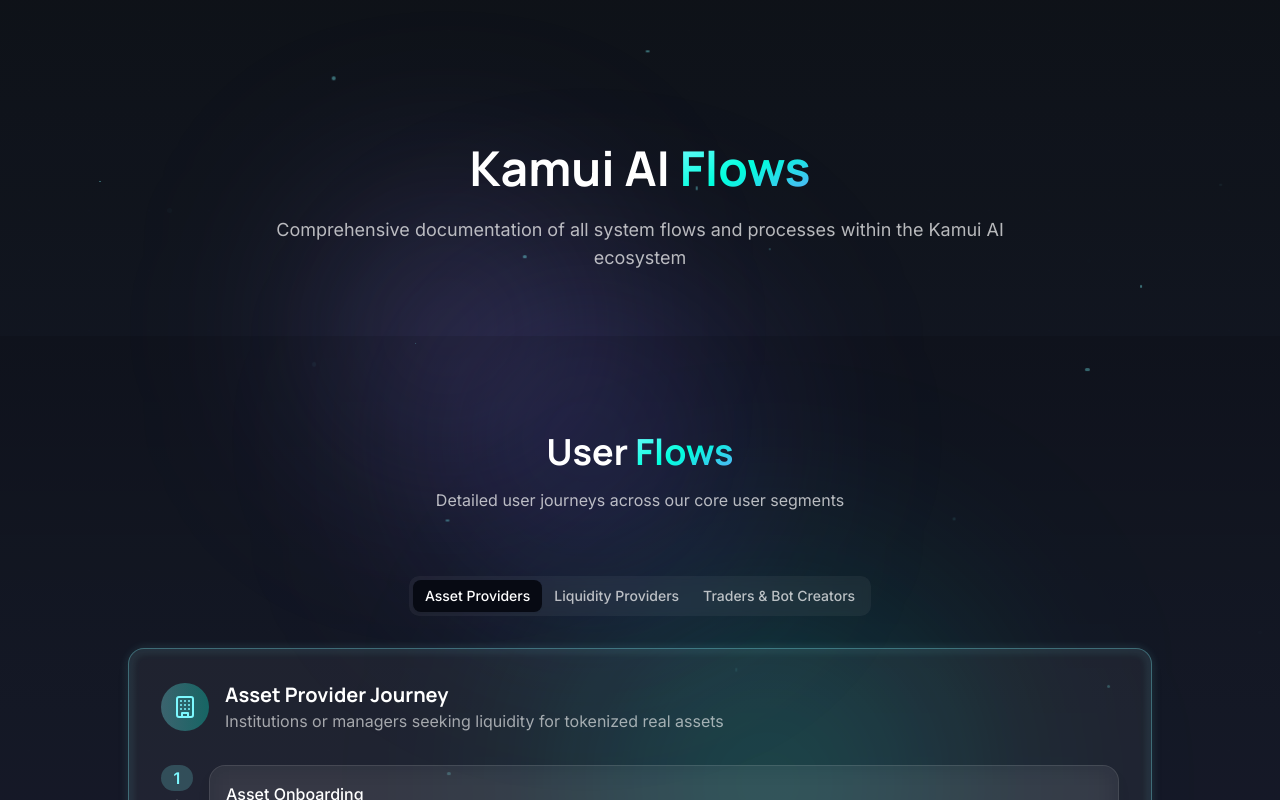
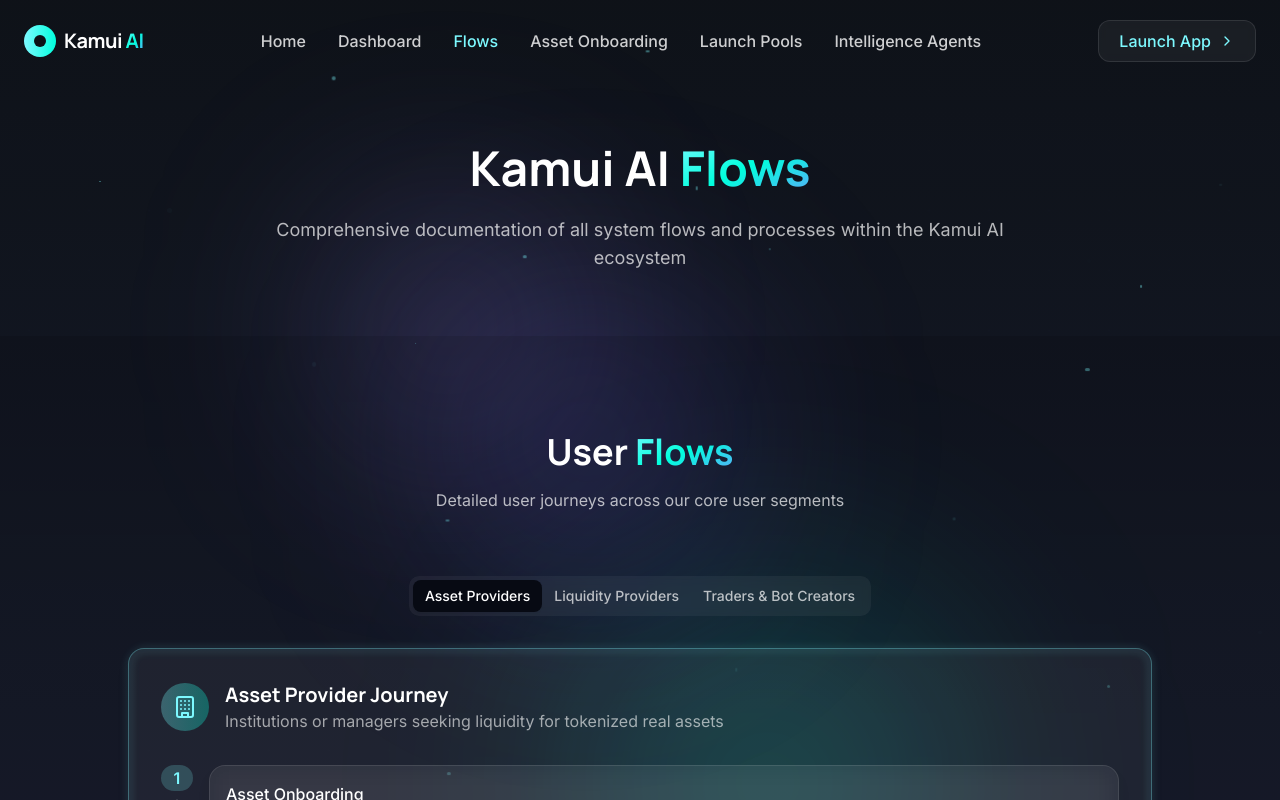
Before and after one commit to truthseeking2201/kamui-flow-design, a React (Vite) app: page /flows in a window 1280 px wide. Shown: the top 800 px of the page. Built offline with nearby package versions, Linux system fonts and the light colour scheme.

Commit message:
Refactor: Improve navigation structure
Improve the navigation structure to prevent users from getting lost.

```diff
--- a/src/components/Layout.tsx
+++ b/src/components/Layout.tsx
@@ -2,7 +2,6 @@
 import React from 'react';
 import Navigation from './Navigation';
 import AnimatedBackground from './AnimatedBackground';
-import { useLocation } from 'react-router-dom';
 
 interface LayoutProps {
   children: React.ReactNode;
@@ -10,11 +9,8 @@ interface LayoutProps {
 }
 
 const Layout: React.FC<LayoutProps> = ({ children, hideNav = false }) => {
-  const location = useLocation();
-  const isHomePage = location.pathname === '/';
-
-  // Only show navigation on the homepage and when not explicitly hidden
-  const shouldShowNav = !hideNav && isHomePage;
+  // Only hide navigation when explicitly requested
+  const shouldShowNav = !hideNav;
 
   return (
     <div className="min-h-screen w-full bg-kamui-dark text-foreground overflow-hidden relative">
--- a/src/components/Navigation.tsx
+++ b/src/components/Navigation.tsx
@@ -1,11 +1,21 @@
 
 import React, { useState, useEffect } from 'react';
 import { Menu, X, ChevronRight } from 'lucide-react';
-import { Link } from 'react-router-dom';
+import { Link, useLocation } from 'react-router-dom';
+import {
+  NavigationMenu,
+  NavigationMenuContent,
+  NavigationMenuItem,
+  NavigationMenuLink,
+  NavigationMenuList,
+  NavigationMenuTrigger,
+} from "@/components/ui/navigation-menu";
+import { cn } from "@/lib/utils";
 
 const Navigation: React.FC = () => {
   const [isScrolled, setIsScrolled] = useState(false);
   const [isMenuOpen, setIsMenuOpen] = useState(false);
+  const location = useLocation();
 
   useEffect(() => {
     const handleScroll = () => {
@@ -15,6 +25,13 @@ const Navigation: React.FC = () => {
     window.addEventListener('scroll', handleScroll);
     return () => window.removeEventListener('scroll', handleScroll);
   }, []);
+
+  const isActive = (path: string) => {
+    if (path === '/') {
+      return location.pathname === '/';
+    }
+    return location.pathname.startsWith(path);
+  };
 
   return (
     <header
@@ -33,26 +50,23 @@ const Navigation: React.FC = () => {
 
         {/* Desktop Navigation */}
         <nav className="hidden md:flex items-center gap-8">
-          <Link to="/" className="text-white/80 hover:text-kamui-accent transition-colors duration-200 font-medium story-link">
+          <Link to="/" className={`transition-colors duration-200 font-medium ${isActive('/') ? 'text-kamui-accent' : 'text-white/80 hover:text-kamui-accent'}`}>
             Home
           </Link>
-          <Link to="/#features" className="text-white/80 hover:text-kamui-accent transition-colors duration-200 font-medium story-link">
-            Features
+          <Link to="/dashboard" className={`transition-colors duration-200 font-medium ${isActive('/dashboard') ? 'text-kamui-accent' : 'text-white/80 hover:text-kamui-accent'}`}>
+            Dashboard
           </Link>
-          <Link to="/#strategy" className="text-white/80 hover:text-kamui-accent transition-colors duration-200 font-medium story-link">
-            Strategy
-          </Link>
-          <Link to="/#vaults" className="text-white/80 hover:text-kamui-accent transition-colors duration-200 font-medium story-link">
-            Vaults
-          </Link>
-          <Link to="/flows" className="text-white/80 hover:text-kamui-accent transition-colors duration-200 font-medium story-link">
+          <Link to="/flows" className={`transition-colors duration-200 font-medium ${isActive('/flows') ? 'text-kamui-accent' : 'text-white/80 hover:text-kamui-accent'}`}>
             Flows
           </Link>
-          <Link to="/asset-onboarding" className="text-white/80 hover:text-kamui-accent transition-colors duration-200 font-medium story-link">
+          <Link to="/asset-onboarding" className={`transition-colors duration-200 font-medium ${isActive('/asset-onboarding') ? 'text-kamui-accent' : 'text-white/80 hover:text-kamui-accent'}`}>
             Asset Onboarding
           </Link>
-          <Link to="/dashboard" className="text-white/80 hover:text-kamui-accent transition-colors duration-200 font-medium story-link">
-            Dashboard
+          <Link to="/launch-pools" className={`transition-colors duration-200 font-medium ${isActive('/launch-pool') ? 'text-kamui-accent' : 'text-white/80 hover:text-kamui-accent'}`}>
+            Launch Pools
+          </Link>
+          <Link to="/intelligence-agents" className={`transition-colors duration-200 font-medium ${isActive('/intelligence-agents') || isActive('/agent/') ? 'text-kamui-accent' : 'text-white/80 hover:text-kamui-accent'}`}>
+            Intelligence Agents
           </Link>
         </nav>
 
@@ -84,52 +98,45 @@ const Navigation: React.FC = () => {
         <nav className="flex flex-col items-center gap-8 text-xl">
           <Link
             to="/"
-            className="text-white/80 hover:text-kamui-accent transition-colors duration-200 font-medium story-link"
+            className={`transition-colors duration-200 font-medium ${isActive('/') ? 'text-kamui-accent' : 'text-white/80 hover:text-kamui-accent'}`}
             onClick={() => setIsMenuOpen(false)}
           >
             Home
           </Link>
           <Link
-            to="/#features"
-            className="text-white/80 hover:text-kamui-accent transition-colors duration-200 font-medium story-link"
+            to="/dashboard"
+            className={`transition-colors duration-200 font-medium ${isActive('/dashboard') ? 'text-kamui-accent' : 'text-white/80 hover:text-kamui-accent'}`}
             onClick={() => setIsMenuOpen(false)}
           >
-            Features
-          </Link>
-          <Link
-            to="/#strategy"
-            className="text-white/80 hover:text-kamui-accent transition-colors duration-200 font-medium story-link"
-            onClick={() => setIsMenuOpen(false)}
-          >
-            Strategy
-          </Link>
-          <Link
-            to="/#vaults"
-            className="text-white/80 hover:text-kamui-accent transition-colors duration-200 font-medium story-link"
-            onClick={() => setIsMenuOpen(false)}
-          >
-            Vaults
+            Dashboard
           </Link>
           <Link
             to="/flows"
-            className="text-white/80 hover:text-kamui-accent transition-colors duration-200 font-medium story-link"
+            className={`transition-colors duration-200 font-medium ${isActive('/flows') ? 'text-kamui-accent' : 'text-white/80 hover:text-kamui-accent'}`}
             onClick={() => setIsMenuOpen(false)}
           >
             Flows
           </Link>
           <Link
             to="/asset-onboarding"
-            className="text-white/80 hover:text-kamui-accent transition-colors duration-200 font-medium story-link"
+            className={`transition-colors duration-200 font-medium ${isActive('/asset-onboarding') ? 'text-kamui-accent' : 'text-white/80 hover:text-kamui-accent'}`}
             onClick={() => setIsMenuOpen(false)}
           >
             Asset Onboarding
           </Link>
           <Link
-            to="/dashboard"
-            className="text-white/80 hover:text-kamui-accent transition-colors duration-200 font-medium story-link"
+            to="/launch-pools"
+            className={`transition-colors duration-200 font-medium ${isActive('/launch-pool') ? 'text-kamui-accent' : 'text-white/80 hover:text-kamui-accent'}`}
             onClick={() => setIsMenuOpen(false)}
           >
-            Dashboard
+            Launch Pools
+          </Link>
+          <Link
+            to="/intelligence-agents"
+            className={`transition-colors duration-200 font-medium ${isActive('/intelligence-agents') || isActive('/agent/') ? 'text-kamui-accent' : 'text-white/80 hover:text-kamui-accent'}`}
+            onClick={() => setIsMenuOpen(false)}
+          >
+            Intelligence Agents
           </Link>
           <Link to="/dashboard" onClick={() => setIsMenuOpen(false)}>
             <button className="glass-button px-6 py-3 mt-4 text-kamui-accent font-medium flex items-center gap-2 hover-scale">
--- a/src/pages/LaunchPoolDetails.tsx
+++ b/src/pages/LaunchPoolDetails.tsx
@@ -1,13 +1,32 @@
 
 import React from 'react';
+import { useNavigate } from 'react-router-dom';
 import Layout from '../components/Layout';
 import LaunchPoolDetailView from '../components/launchpool/LaunchPoolDetails';
+import { Button } from '@/components/ui/button';
+import { ChevronLeft } from 'lucide-react';
 
 const LaunchPoolDetails: React.FC = () => {
+  const navigate = useNavigate();
+
+  const handleGoBack = () => {
+    navigate('/launch-pools');
+  };
+
   return (
     <Layout>
       <div className="pt-24">
         <div className="container mx-auto px-6 my-12">
+          <div className="flex items-center gap-4 mb-8">
+            <Button
+              variant="ghost"
+              className="text-white/70 hover:text-white flex items-center group p-0"
+              onClick={handleGoBack}
+            >
+              <ChevronLeft className="h-4 w-4 mr-1 group-hover:-translate-x-1 transition-transform" />
+              <span>Back to Launch Pools</span>
+            </Button>
+          </div>
           <LaunchPoolDetailView />
         </div>
       </div>
```
